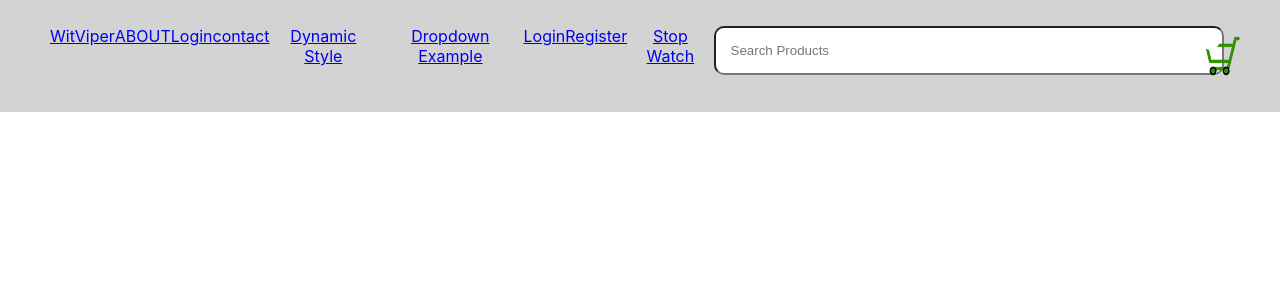
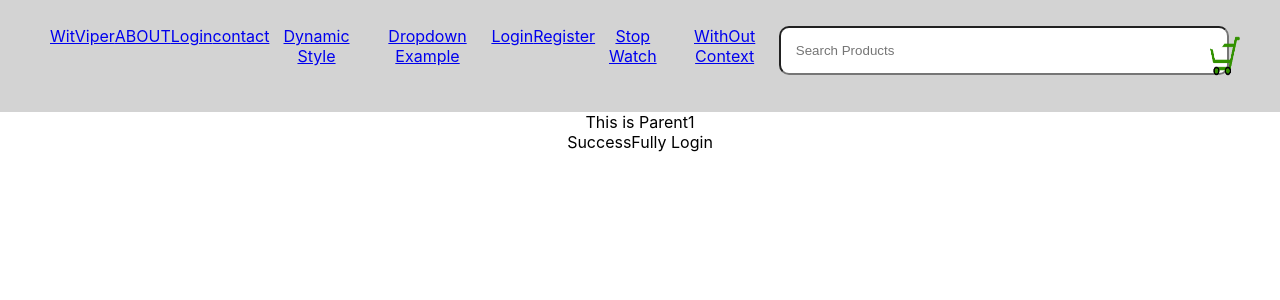
Before and after one commit to vishallovecode/learn-react-with-project, a React (Create React App) app: page /wcontext in a window 1280 px wide. Shown: the top 300 px of the page. Built offline with nearby package versions, Linux system fonts and the light colour scheme; no server answers.

Commit message:
conext discussion

```diff
--- a/src/App.jsx
+++ b/src/App.jsx
@@ -15,12 +15,23 @@ import Register from './Register/register';
 import Login from  './Form/Login'
 import ErrorBoundary from './ErrorBoundary/ErrorBoundary';
 import TimerContainer from './component/timer';
+import Parent from './context/exampleWithoutContext';
+import { createContext } from 'react';
 // top level
 // you want to make global css than import css file here
 
+// context
+
+export const  AppContext  = createContext();
+
 function App() {
-  console.log("Code in appps") // this will re-render everytime when the dependecny or statc change
+
+const  object = {
+  isAuthenticate: true,
+  token: 'asvdhgavsghcvsahgcvsgjhdvc'
+}
   return (
+    <AppContext.Provider value = {object}>
     <div className="App">
       <ErrorBoundary>
       <Header/>
@@ -40,6 +51,7 @@ function App() {
         <Route path = '/dynamicStyle' element = {<DynamicStyle/>}/>
         <Route path = '/filter' element = {<Filter/>}/>
         <Route path = '/timer' element = {<TimerContainer/>}/>
+        <Route path = '/wcontext' element = {<Parent/>}/>
 
       </Routes>
       {/* <Footer>
@@ -47,6 +59,7 @@ function App() {
       </Footer> */}
 
       </div>
+      </AppContext.Provider>
   )
 
 }
--- a/src/Header.jsx
+++ b/src/Header.jsx
@@ -17,6 +17,7 @@ import './header.css'
         <Link to =  '/login'>Login</Link>
         <Link to =  '/register'>Register</Link>
         <Link to = '/timer'>Stop Watch</Link>
+        <Link to = '/wcontext'>WithOut Context</Link>
         {/* We will create this input box as reusable */}
        <LInput title = "Search Products" onchange= {searchProduct} />
         <li style = {{height:"40px" ,width:"40px"}}>
--- /dev/null
+++ b/src/context/exampleWithoutContext/index.jsx
@@ -0,0 +1,15 @@
+import { Fragment, useState } from "react"
+import Parent1 from "./parent1"
+import Parent2 from "./parent2"
+
+const Parent  = ()=> {
+
+    return  (
+    <Fragment>
+        <Parent1 />
+        <Parent2 />
+        </Fragment>
+    )
+}
+
+export default Parent;
--- /dev/null
+++ b/src/context/exampleWithoutContext/parent1.jsx
@@ -0,0 +1,30 @@
+import { useEffect, useState } from "react";
+
+
+
+const Parent1 = (props)=> {
+
+    useEffect(()=>{
+        fetch('https://dummyjson.com/auth/login', {
+            method: 'POST',
+            headers: { 'Content-Type': 'application/json' },
+            body: JSON.stringify({
+
+              username: 'kminchelle',
+              password: '0lelplR',
+              // expiresInMins: 60, // optional
+            })
+          })
+          .then(res => res.json())
+          .then((data)=>{
+            props.setUserAuth(true)
+          });
+    }, [])
+
+return  (
+    <div>This is Parent1</div>
+)
+}
+
+
+export default Parent1;
--- /dev/null
+++ b/src/context/exampleWithoutContext/parent2.jsx
@@ -0,0 +1,13 @@
+import React, { useContext } from 'react';
+import { AppContext } from '../../App';
+
+
+const Parent2 = (props)=> {
+    const context =  useContext(AppContext);
+    console.log(context , 'contexs')
+     return (
+    <div>{context?.isAuthenticate ? 'SuccessFully Login': 'Please Login' }</div>
+     )
+}
+
+export default Parent2;
```
